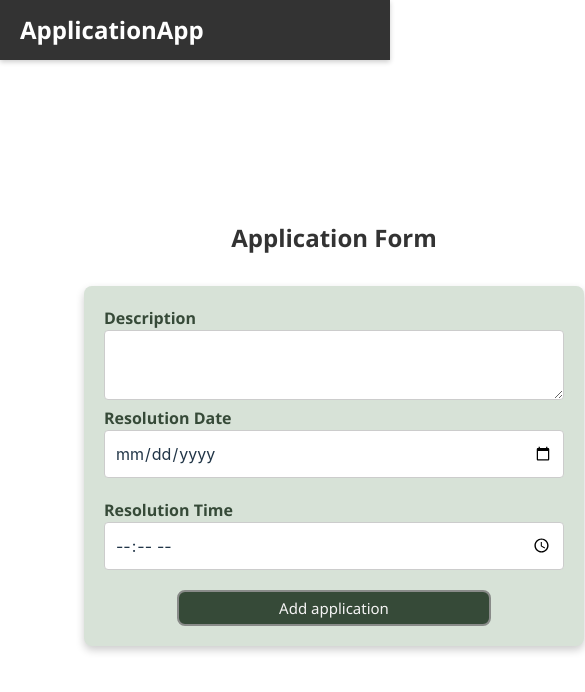
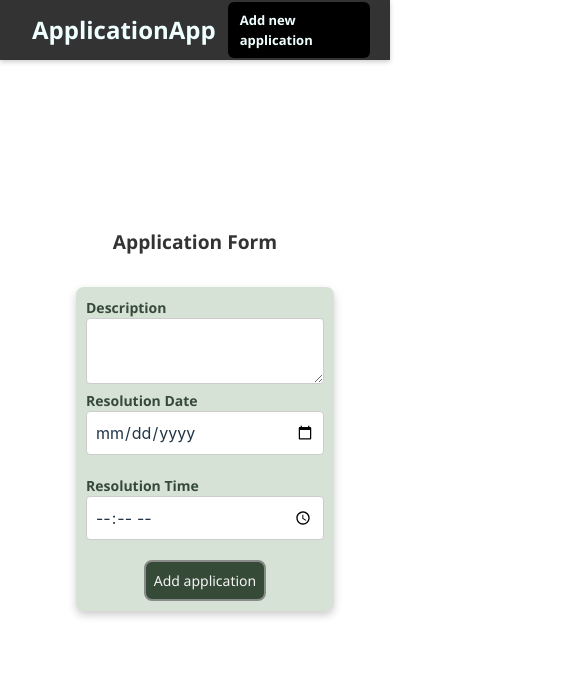
Before and after one commit to elissaarelaid/AgileWorksProject, a Vue app in the folder frontend/: page /add in a window 390 px wide. Shown: the top 692 px of the page, 585 px wide, since content can reach past the window. Built offline with nearby package versions, Linux system fonts and the light colour scheme.

Commit message:
veel stiilimuudatusi

```diff
--- a/frontend/src/components/ApplicationForm.vue
+++ b/frontend/src/components/ApplicationForm.vue
@@ -7,7 +7,7 @@
             <div>
               <label class="text" for="Description">Description </label>
               <textarea id="Description" name="Description"
-                v-model="description" placeholder="" />
+                v-model="description" placeholder=""/>
             </div>
             <div class="form-group">
             <label class="text" for="date">Resolution Date </label>
@@ -85,7 +85,8 @@
     padding: 20px;
     margin: 20px;
     margin-bottom: 5px;
-    width: 500px
+    width:100%;
+    max-width: 500px;
 }
 
   .form-group {
@@ -118,7 +119,7 @@
     text-align: center;
     font-size: 15px;
     font-family: 'Segoe UI', Tahoma, Geneva, Verdana, sans-serif;
-    border: 2px solid #898b89; /* Dark green border */
+    border: 2px solid #898b89;
     border-radius: 8px;
     transition: background-color 0.3s, color 0.3s, border-color 0.3s; /* Smooth transition for hover effects */
 }
@@ -141,12 +142,29 @@
 }
 
 
-/* @media (max-width: 600px) {
-    .formcard {
-        margin: 10px;
-    }
-    .table th, .table td {
-        padding: 10px;
-    }
-  } */
+@media (max-width: 600px) {
+  .formcard {
+    margin: 10px;
+    padding: 10px;
+  }
+
+  .title {
+    font-size: 1.2rem;
+    padding-top: 2%;
+  }
+
+  .text, .formbutton {
+    font-size: 14px;
+  }
+
+  .formbutton {
+    padding: 10px 20px;
+  }
+
+  input[type="date"],
+  input[type="time"],
+  textarea,
+  .formbutton {
+    padding: 8px;
+  }}
 </style>
--- a/frontend/src/components/ApplicationList.vue
+++ b/frontend/src/components/ApplicationList.vue
@@ -1,5 +1,5 @@
 <template>
-      <div class="title"> {{ title }}</div>
+      <div class="titleclass"> {{ title }}</div>
         <div class="card">
           <div class="table">
             <div class="card-body">
@@ -75,13 +75,13 @@ onMounted(async () => {
 </script>
 
 <style>
-  .title {
-    font-size: 1.5rem;
+  .titleclass {
+    font-size: 1.7rem;
     font-weight: bold;
     color: #333;
     padding-bottom: 10px;
     margin-bottom: 20px;
-    padding-top: 5%;
+    padding-top: 3%;
     font-family:'Segoe UI', Tahoma, Geneva, Verdana, sans-serif
   }
 
@@ -91,7 +91,7 @@ onMounted(async () => {
     box-shadow: 0 4px 8px rgba(0,0,0,0.1);
     padding: 20px;
     margin: 20px;
-    border-top: 2px solid #eff1ef; /* Thick dark green top border */
+    border-top: 2px solid #eff1ef;
 }
 
   .table{
@@ -114,9 +114,24 @@ onMounted(async () => {
     box-shadow: 0 2px 5px rgba(69, 69, 69, 0.1);
   }
 
-  .table tr:hover {
-    background-color: #c5c5c536;
+
+  .bg-white {
+    background-color: #ffffff;
   }
+
+  .bg-red-300 {
+    background-color: #e68d8dca;
+  }
+
+
+  .bg-white:hover {
+    background-color: #e1dfdfde;
+  }
+
+  .bg-red-300:hover {
+    background-color: #b96969ba;
+  }
+
 
     .table tbody tr:last-child td {
       border-bottom: none;
--- a/frontend/src/components/Navbar.vue
+++ b/frontend/src/components/Navbar.vue
@@ -1,8 +1,15 @@
 <template>
     <nav>
-      <div class="logo">ApplicationApp</div>
-      <ul>
-      </ul>
+      <router-link
+                to="/"
+                class="logo hover:bg-gray-700 hover:text-white rounded-md px-3 py-2 text-sm font-medium"
+                active-class="bg-black"
+                >ApplicationApp</router-link>
+              <router-link
+                to="/add"
+                class="text hover:bg-gray-700 hover:text-white rounded-md px-3 py-2 text-sm font-medium"
+                active-class="bg-black"
+                >Add new application</router-link>
     </nav>
   </template>
 
@@ -14,45 +21,33 @@
 
   <style scoped>
   nav {
-    background-color: #333; /* Dark background for a modern look */
-    color: #fff; /* White text color */
-    box-shadow: 0 2px 5px rgba(0,0,0,0.2); /* Subtle shadow for depth */
+    background-color: #333;
+    color: #fff;
+    box-shadow: 0 2px 5px rgba(0,0,0,0.2);
     position: fixed;
     top: 0;
     left: 0;
     width: 100%;
-    display: flex; /* Use flexbox for better alignment */
-    justify-content: space-between; /* Space between logo and navigation links */
-    padding: 0 20px; /* Padding on both sides */
-    align-items: center; /* Align items vertically */
-    height: 60px; /* Fixed height */
+    display: flex;
+    justify-content: space-between;
+    padding: 0 20px;
+    align-items: center;
+    height: 60px;
     z-index: 1000;
   }
 
   .logo {
-    font-size: 24px; /* Larger font size for logo */
-    font-weight: bold; /* Make logo bold */
-    font-family:'Segoe UI', Tahoma, Geneva, Verdana, sans-serif
+    font-size: 24px;
+    font-weight: bold;
+    font-family:'Segoe UI', Tahoma, Geneva, Verdana, sans-serif;
+    color:azure
   }
 
-    nav ul {
-        list-style-type: none;
-        display: flex; /* Display links in a row */
-        align-items: center; /* Align links vertically */
-        margin: 0; /* Remove default margin */
-    }
+  .text{
+    font-size: 13px;
+    font-weight: bold;
+    font-family:'Segoe UI', Tahoma, Geneva, Verdana, sans-serif;
+    color:azure
+  }
 
-    nav ul li {
-        margin: 0 15px; /* Space between links */
-    }
-
-    router-link {
-        color: #fff; /* White text color for links */
-        text-decoration: none; /* No underline */
-        transition: color 0.3s ease; /* Smooth transition for hover effect */
-    }
-
-    router-link:hover {
-        color: #4CAF50; /* Green color on hover */
-    }
   </style>
```
Lines whose indentation alone changed are shown as unchanged.
